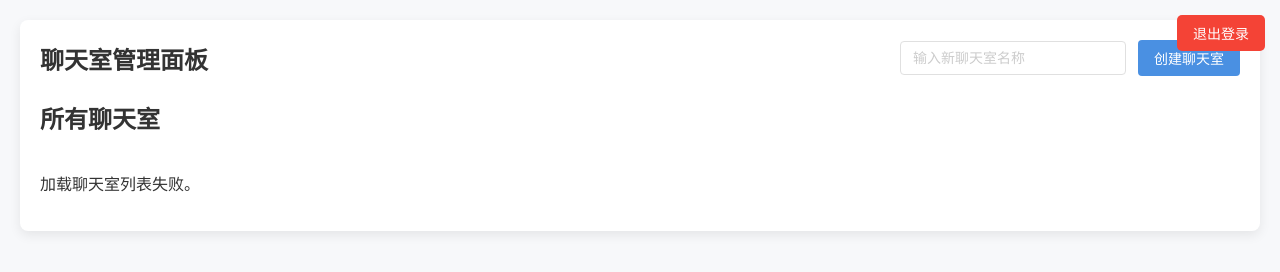
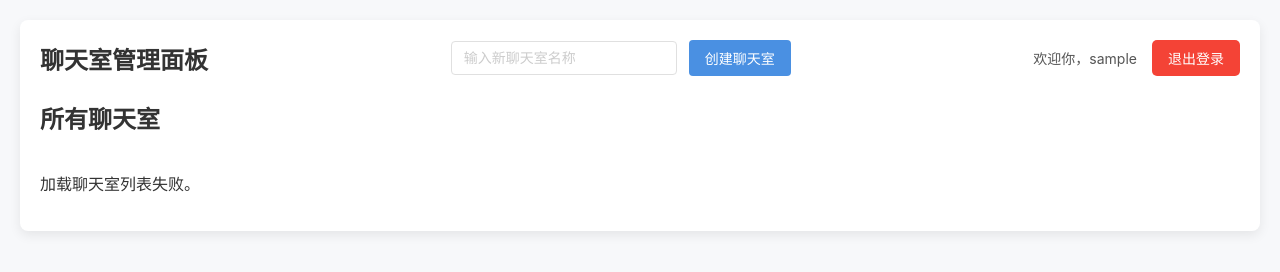
Before and after one commit to Tronkor/TronChat, a website: page public/admin.html in a window 1280 px wide. Drawn offline with Linux system fonts and the light colour scheme; no server answers; sample sign-in values are in the browser's storage.

Commit message:
improve logout-btn

```diff
--- a/public/admin.css
+++ b/public/admin.css
@@ -152,15 +152,18 @@ body {
     }
 }
 
-.page-header {
-    position: fixed;
-    top: 0;
-    right: 0;
-    padding: 15px;
-    z-index: 1000;
+.user-info {
+    display: flex;
+    align-items: center;
+    gap: 15px;
 }
 
-.logout-button {
+#welcome-message {
+    font-size: 14px;
+    color: #555;
+}
+
+#logout-btn {
     padding: 8px 16px;
     background-color: #f44336;
     color: white;
@@ -171,6 +174,7 @@ body {
     transition: background-color 0.3s ease;
 }
 
-.logout-button:hover {
-    background-color: #d32f2f;
+#logout-btn:hover {
+    background-color: #f0f2f5;
+    color: #333;
 }
--- a/public/admin.html
+++ b/public/admin.html
@@ -7,9 +7,12 @@
     <link rel="stylesheet" href="admin.css">
 </head>
 <body>
+<!--
     <header class="page-header">
         <button id="logout-btn" class="logout-button">退出登录</button>
     </header>
+-->
+
     <div class="dashboard-container">
         <header class="dashboard-header">
             <h1>聊天室管理面板</h1>
@@ -17,6 +20,10 @@
                 <input type="text" id="room-name-input" placeholder="输入新聊天室名称" required>
                 <button type="submit">创建聊天室</button>
             </form>
+            <div class="user-info">
+                <span id="welcome-message"></span>
+                <button id="logout-btn">退出登录</button>
+            </div>
         </header>
         <p id="error-message" class="error-message" style="display: none;"></p>
         <main>
--- a/public/admin.js
+++ b/public/admin.js
@@ -4,6 +4,12 @@ document.addEventListener('DOMContentLoaded', () => {
         if (sessionStorage.getItem('isLoggedIn') !== 'true') {
             window.location.href = 'login.html';
             return;
+        }
+
+        const username = sessionStorage.getItem('username');
+        const welcomeMessage = document.getElementById('welcome-message');
+        if (username && welcomeMessage) {
+            welcomeMessage.textContent = `欢迎你，${username}`;
         }
 
         const addRoomForm = document.getElementById('add-room-form');
```
